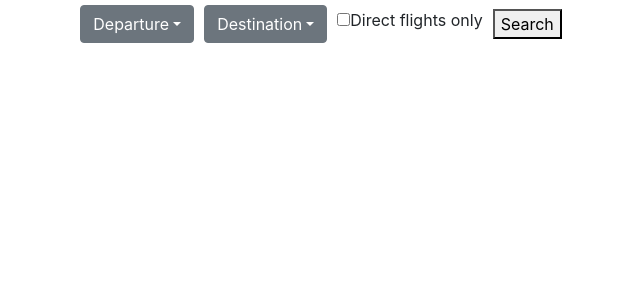
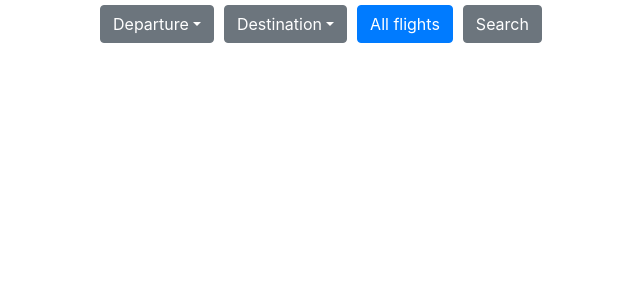
Before and after one commit to laszlovladi/Flights, a React (Create React App) app: page / in a window 1280 px wide. Shown: the top 300 px of the page, without its empty margins (319-959 px from the left). Built offline with nearby package versions, Linux system fonts and the light colour scheme.

Commit message:
direct flight button

```diff
--- a/src/App.jsx
+++ b/src/App.jsx
@@ -10,6 +10,7 @@ const App = () => {
   const [display, setDisplay] = useState('empty');
   const [departure, setDeparture] = useState('Departure');
   const [destination, setDestination] = useState('Destination');
+  const [cSelected, setCSelected] = useState(false);
   // const [dTime, setDTime] = useState('');
 
   const when = DateTime.local().plus({days: 1}).toFormat('dd/MM/yyyy');
@@ -71,8 +72,8 @@ const App = () => {
 
   return (
     <div className="App">
-      <SearchBar searchClicked={searchClicked} departure={departure} destination={destination} setDeparture={setDeparture} setDestination={setDestination}/>
-      <DisplayFlights flights={flights} display={display} departure={departure} destination={destination}/>
+      <SearchBar searchClicked={searchClicked} departure={departure} destination={destination} setDeparture={setDeparture} setDestination={setDestination} cSelected={cSelected} setCSelected={setCSelected}/>
+      <DisplayFlights flights={flights} display={display} departure={departure} destination={destination} cSelected={cSelected} setCSelected={setCSelected}/>
     </div>
   );
 }
--- /dev/null
+++ b/src/Checkbox.jsx
@@ -0,0 +1,27 @@
+import React, { useState } from 'react';
+import { Button, ButtonGroup } from 'reactstrap';
+
+export const Checkbox = ({cSelected, setCSelected}) => {
+
+
+  const onCheckboxBtnClick = () => {
+
+    setCSelected(!cSelected);
+  }
+  let status;
+  if (cSelected) {
+    status = "Only direct flights";
+  }
+  else {
+    status = "All flights";
+  }
+  return (
+    <div>
+      <ButtonGroup>
+        <Button color="primary" onClick={onCheckboxBtnClick}>{status}</Button>
+      </ButtonGroup>
+    </div>
+  );
+}
+
+// export default Checkbox;
--- a/src/DisplayFlights.jsx
+++ b/src/DisplayFlights.jsx
@@ -5,7 +5,7 @@ import { Table } from 'reactstrap';
 import { Spinner } from 'reactstrap';
 
 
-export const DisplayFlights = ({flights, display, destination, departure}) =>{
+export const DisplayFlights = ({flights, display, destination, departure, cSelected}) =>{
 
   if (display === 'empty') {
     return <></>
@@ -17,10 +17,14 @@ export const DisplayFlights = ({flights, display, destination, departure}) =>{
     );
   }
 
-  if(0){
+  if(cSelected){
     flights = flights.filter((flight)=>{
       return flight.route.length === 1;
     })
+  }
+
+  if (flights.length === 0) {
+    return <h3>Sorry, there are no flights.</h3>
   }
 
   const rows = flights.map((flight, index) => {
--- a/src/SearchBar.jsx
+++ b/src/SearchBar.jsx
@@ -3,6 +3,8 @@ import './App.css';
 import { DateTime } from 'luxon';
 import { Table } from 'reactstrap';
 import { Dropdown, DropdownToggle, DropdownMenu, DropdownItem } from 'reactstrap';
+import { Checkbox } from './Checkbox';
+import { Button, ButtonGroup } from 'reactstrap';
 
 const departures = [
   'Prague',
@@ -43,7 +45,7 @@ const DDMenu = ({title, items, handle}) => {
   )
 }
 
-export const SearchBar = ({searchClicked, departure, setDeparture, destination, setDestination}) => {
+export const SearchBar = ({searchClicked, departure, setDeparture, destination, setDestination, cSelected, setCSelected}) => {
 
   const [dropdownOpen, setDropdownOpen] = useState(false);
   const toggle = () => setDropdownOpen(prevState => !prevState);
@@ -53,11 +55,12 @@ export const SearchBar = ({searchClicked, departure, setDeparture, destination,
         <DDMenu title={departure} items={departures} handle={setDeparture}/>
         <DDMenu title={destination} items={destinations} handle={setDestination}/>
       <div style={padding}>
-        <input type="checkbox" id="direct" value=""/>
-        <label htmlFor="diredt">Direct flights only</label>
+        <Checkbox cSelected={cSelected} setCSelected={setCSelected} />
+        {/* <input type="checkbox" id="direct" value=""/>
+        <label htmlFor="diredt">Direct flights only</label> */}
       </div>
       <div style={padding}>
-        <button onClick={searchClicked}>Search</button>
+        <Button onClick={searchClicked}>Search</Button>
       </div>
     </div>
   )
```
